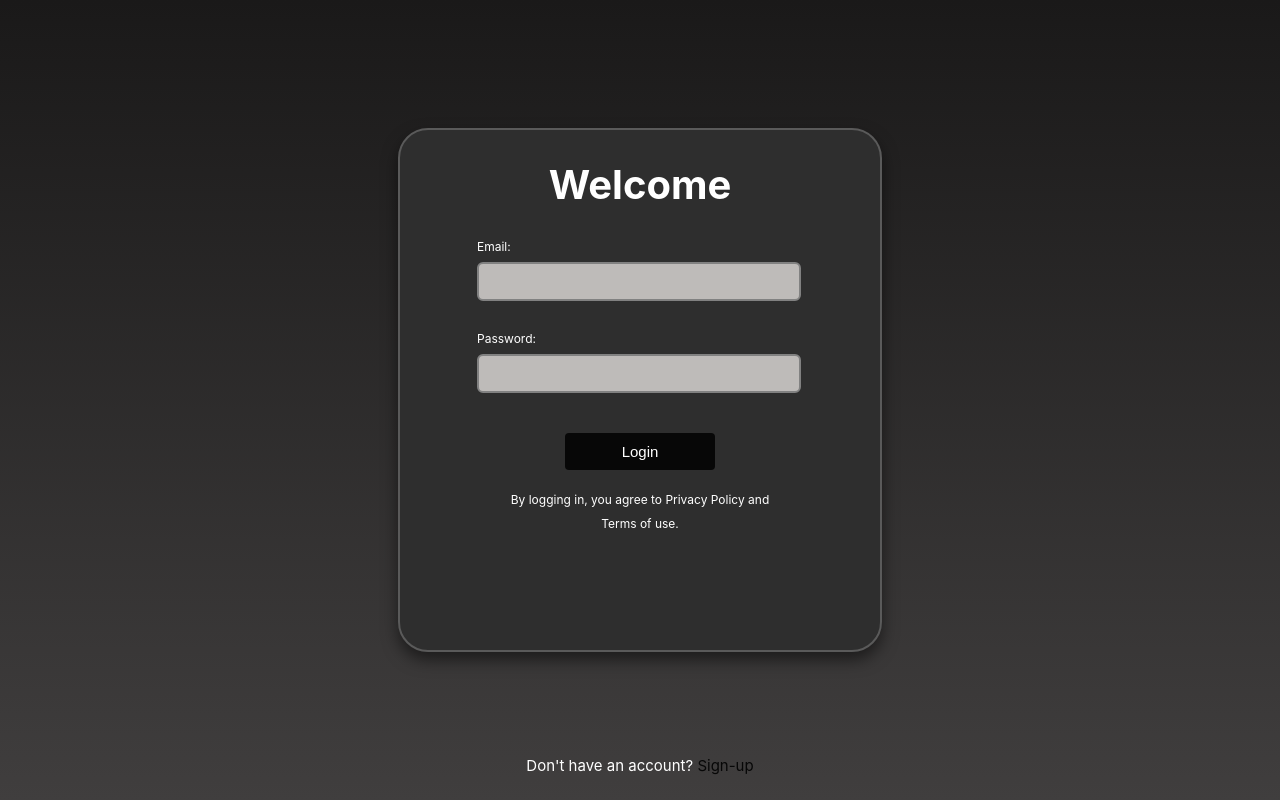
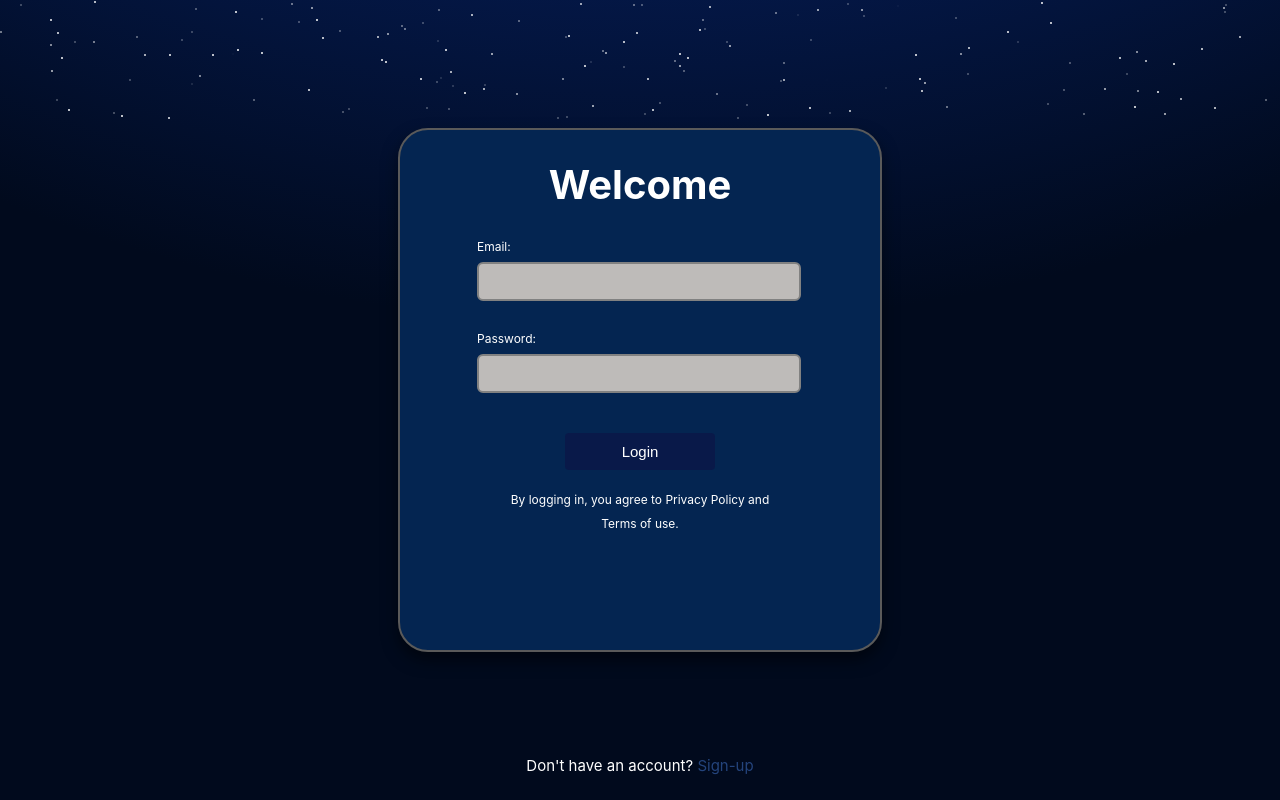
Before and after one commit to madiyarzm/Peppercorn-AI-Back-up, a FastAPI app: page /login in a window 1280 px wide. Run offline with FastAPI, Linux system fonts and the light colour scheme.

Commit message:
finalized frontend for login page

```diff
--- a/templates/login.html
+++ b/templates/login.html
@@ -7,7 +7,7 @@
     <style>
         body {
         font-family: 'Inter', sans-serif;
-        background: linear-gradient(#1a1919, #403e3e); /* Градиентный фон от светло-розового к темно-серому */
+        background: radial-gradient(circle at 50.2% -175%, rgb(14, 72, 222) 5.2%, #010a1d 75.3%); /* Градиентный фон от светло-розового к темно-серому */
         margin: 0;
         padding: 0;
         display: flex;
@@ -16,12 +16,39 @@
         height: 100vh;
         position: relative; /* Added to position .donthave */
         }
+
+        body {
+            background-color: #000000;
+        }
+
+                /* Stars */
+                .star {
+        position: absolute;
+        width: 2px;
+        height: 2px;
+        background-color: #fff;
+        border-radius: 50%;
+        animation: twinkle 2s infinite;
+        }
+
+        @keyframes twinkle {
+        0% {
+            opacity: 0;
+        }
+        50% {
+            opacity: 1;
+        }
+        100% {
+            opacity: 0.3;
+        }
+        }
+
         .container {
             width: 400px;
             border: 2px solid rgba(90, 90, 90, 1); /* Создание границы 2px с указанным цветом */
             height: 55%;
             padding: 40px;
-            background-color: rgba(46, 46, 46, 1); /* Темно-серый фон для формы */
+            background-color: #042551; /* Темно-серый фон для формы */
             border-radius: 30px;
             box-shadow: 0 8px 16px rgba(0, 0, 0, 0.5); /* Углубленная тень для большего акцента */
             position: relative; /* Added to position .donthave */
@@ -66,9 +93,10 @@
             margin-top: 10px;
             margin-left: 125px;
             padding: 10px;
-            border: none;
+            border: 10px;
+            border-color: #fff;
             border-radius: 4px;
-            background-color: rgba(7, 7, 7, 1); /* Dark gray button */
+            background-color: #091949;; /* Dark gray button */
             color: #fff;
             cursor: pointer;
             transition: background-color 0.3s;
@@ -94,7 +122,7 @@
         }
     </style>
 </head>
-<body>
+<body class="star-field">
     <div class="container">
         <h2>Welcome</h2>
         <form id="login-form">
@@ -116,7 +144,7 @@
         </p>
     </div>
     <p class="donthave2" style="color: #fff; font-size: 15px;">
-        Don't have an account? <span onclick="window.location.href='register';" style="cursor: pointer; color: #070707;">Sign-up</span>
+        Don't have an account? <span onclick="window.location.href='register';" style="cursor: pointer; color: #24447c;">Sign-up</span>
     </p>
 
     <script>
@@ -141,7 +169,26 @@
                 const data = await response.json();
                 alert(`Login failed: ${data.detail}`);
             }
+
+
+
         });
+
+        const numStars = 150; // Adjust the number of stars as needed
+
+        for (let i = 0; i < numStars; i++) {
+        createStar(i);
+        }
+
+        function createStar(index) {
+        const star = document.createElement("div");
+        star.classList.add("star");
+        star.style.top = Math.random() * 15 + "%";
+        star.style.left = Math.random() * 100 + "%";
+        star.style.animationDelay = Math.random() * 5 + "s";
+        document.body.appendChild(star);
+        }
+
     </script>
 </body>
 </html>
```
Also changed, not shown: templates/main.html (+1 -10 lines).
